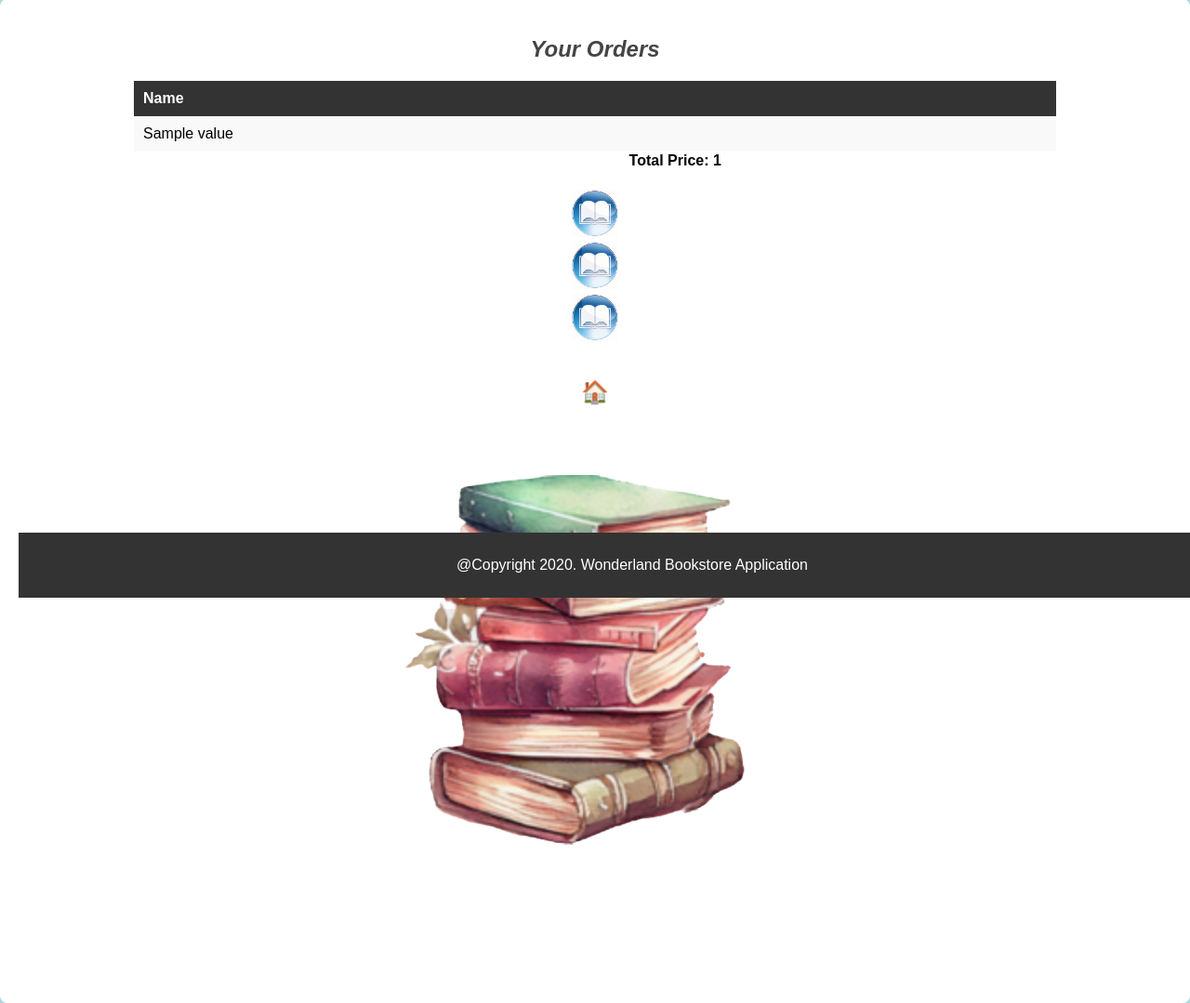
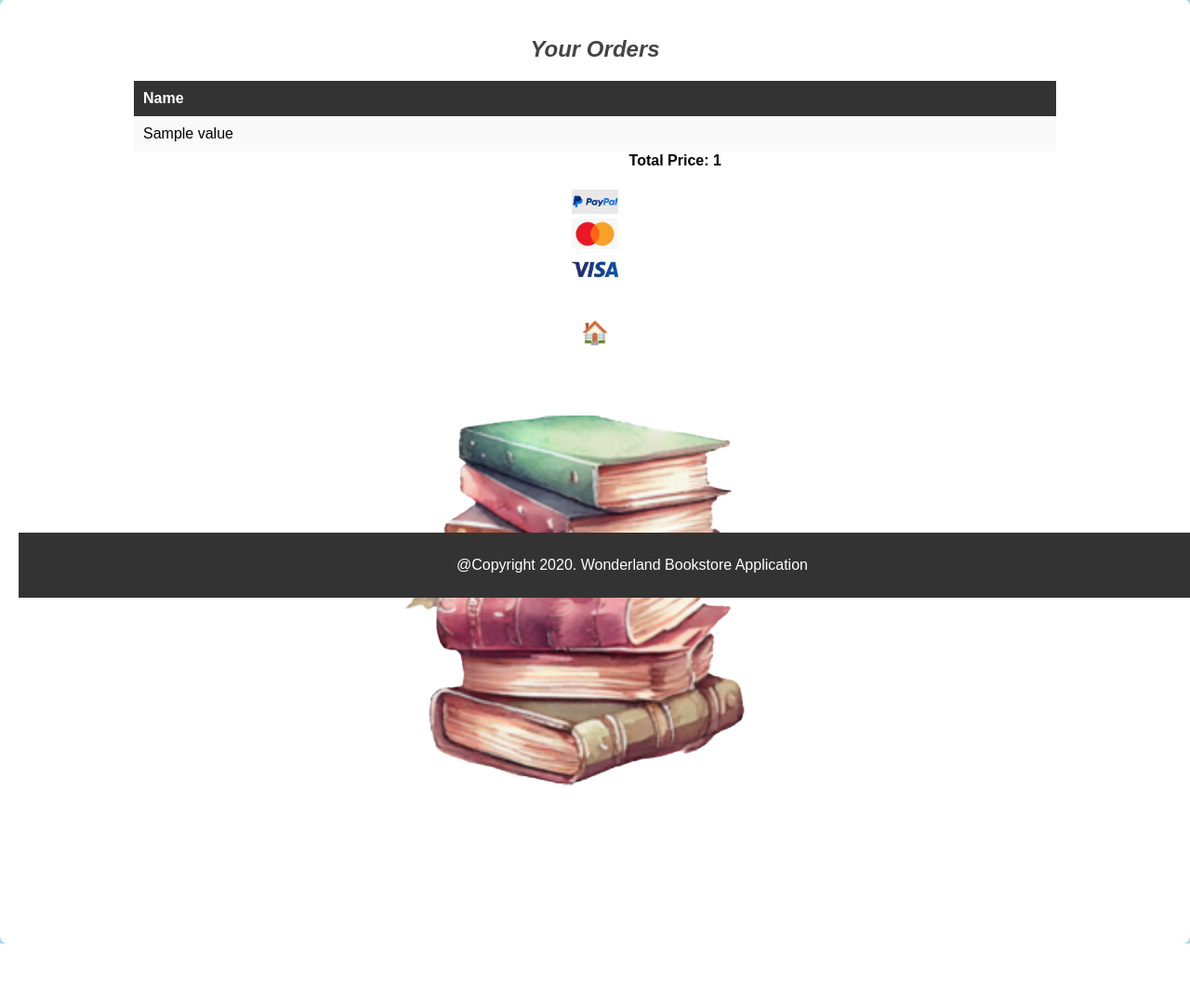
Before and after one commit to chelongar/EDA-OrchestrationTopology, a Flask app: template services/flask_service/falsk_app/templates/payment.html in a window 1280 px wide. Shown: the part 157-1236 px from the top of the page at 93% size. After the commit the page ends 1172 px from the top, so only its background shows below. Run offline with Flask 3, Linux system fonts and the light colour scheme; the template is opened without the code that fills it: most values are stand-ins (such as "Sample title", 1, 10 or a date in 2020).

Commit message:
modification: New image is added for payment types.
Signed-off-by: Masoud Chelongar <masoud.chelongar@yahoo.com>

```diff
--- a/services/flask_service/falsk_app/templates/payment.html
+++ b/services/flask_service/falsk_app/templates/payment.html
@@ -53,13 +53,13 @@
             <section class="actions">
                 <form method="POST">
                     <button type="submit" name="paypal" value="paypal" class="icon-button">
-                        <img src="static/bookstore_icon.png" alt="PayPal" class="payment-icon">
+                        <img src="static/paypal.png" alt="PayPal" class="payment-icon">
                     </button>
                     <button type="submit" name="mastercard" value="paypal" class="icon-button">
-                        <img src="static/bookstore_icon.png" alt="Mastercard" class="payment-icon">
+                        <img src="static/mastercard.png" alt="Mastercard" class="payment-icon">
                     </button>
                     <button type="submit" name="visa" value="paypal" class="icon-button">
-                        <img src="static/bookstore_icon.png" alt="Visa" class="payment-icon">
+                        <img src="static/visacard.png" alt="Visa" class="payment-icon">
                     </button>
                 </form>
 
```
Also changed, not shown: services/flask_service/falsk_app/static/mastercard.png (added), services/flask_service/falsk_app/static/paypal.png (added), services/flask_service/falsk_app/static/visacard.png (added).
